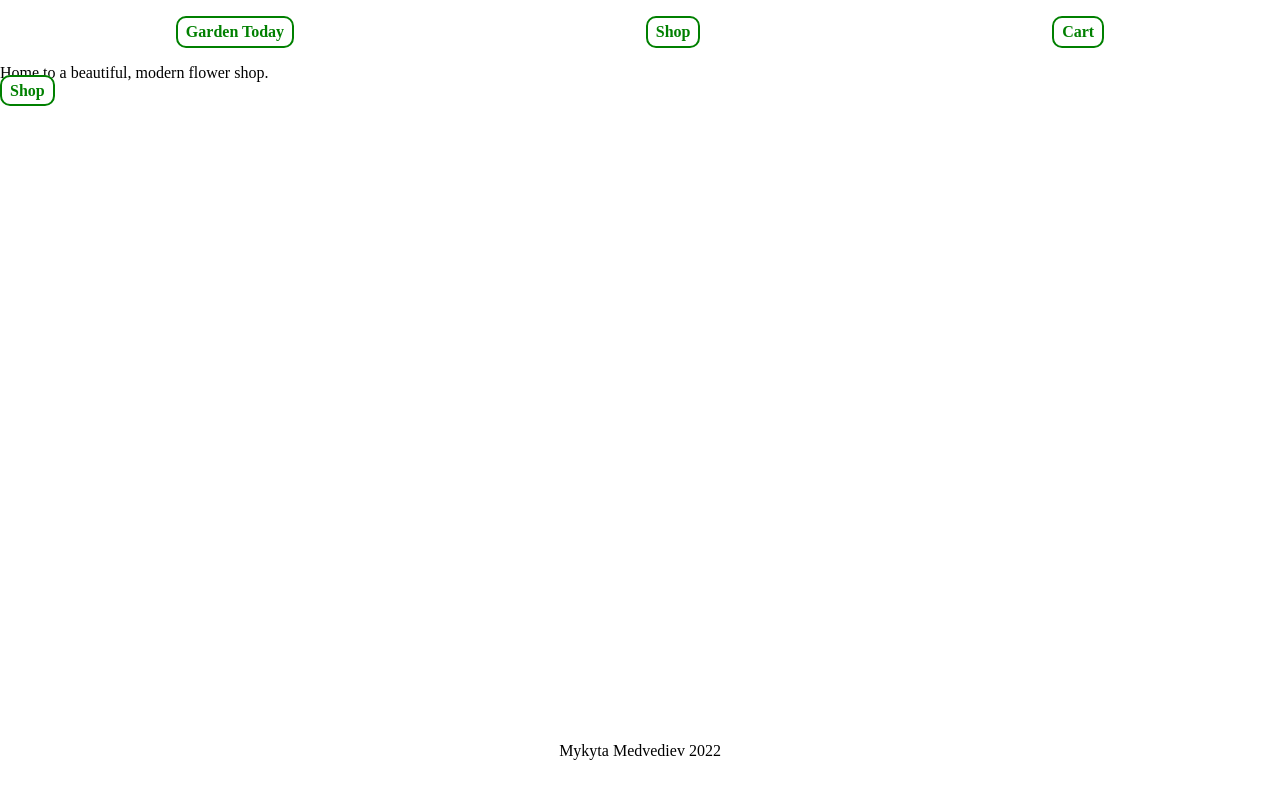
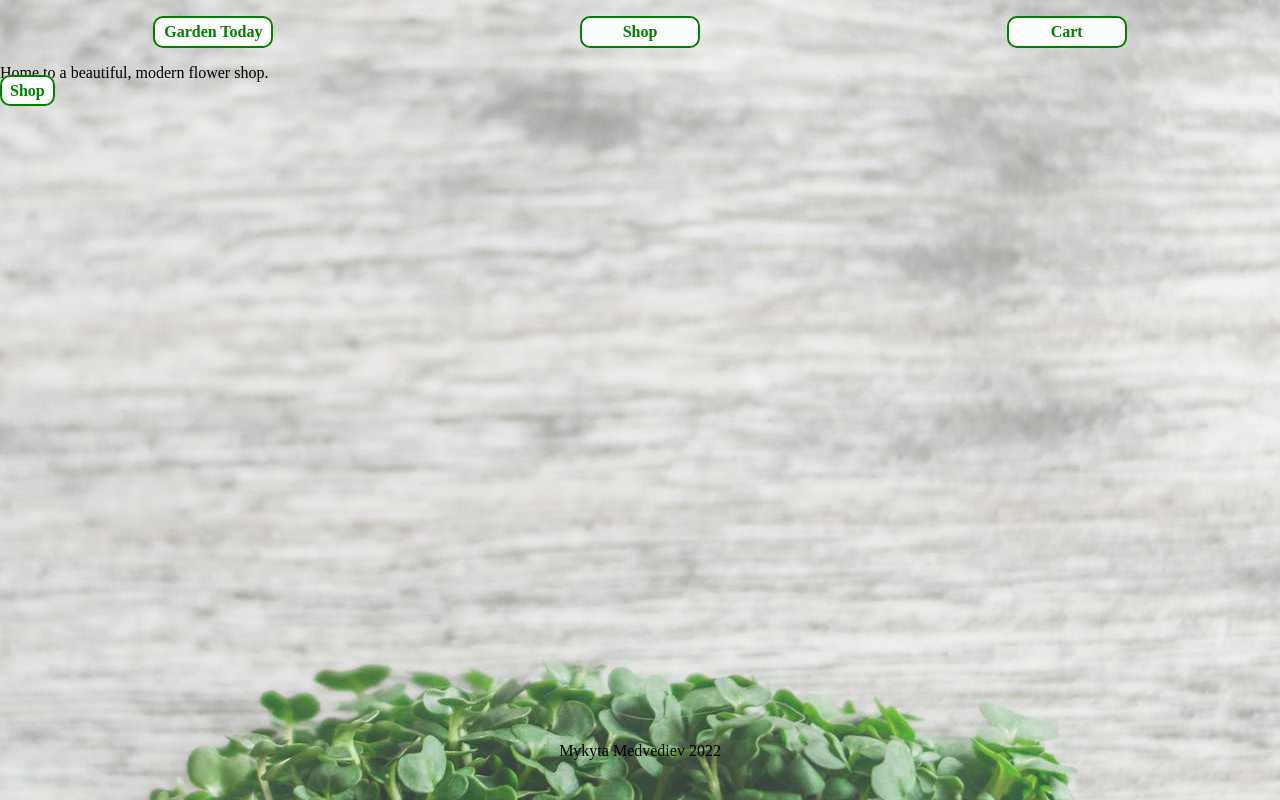
Before and after one commit to Furilon/shopping-cart, a React (Create React App) app: page / in a window 1280 px wide. Built offline with nearby package versions, Linux system fonts and the light colour scheme.

Commit message:
Background Image

```diff
--- a/src/assets/styles/style.css
+++ b/src/assets/styles/style.css
@@ -1,6 +1,8 @@
 body {
     margin: 0;
     padding: 0;
+    background-image: url("../background.jpeg");
+    background-position: center;
 }
 
 #root > div {
@@ -16,11 +18,16 @@ ul {
     padding-left: 0;
 }
 
+ul a {
+    min-width: 100px;
+}
+
 a, button {
     cursor: pointer;
     border: 2px solid green;
     color: green;
     text-decoration: none;
+    text-align: center;
     font-weight: bold;
     padding: 5px 8px;
     border-radius: 10px;
```
Also changed, not shown: src/assets/background.jpeg (added).
